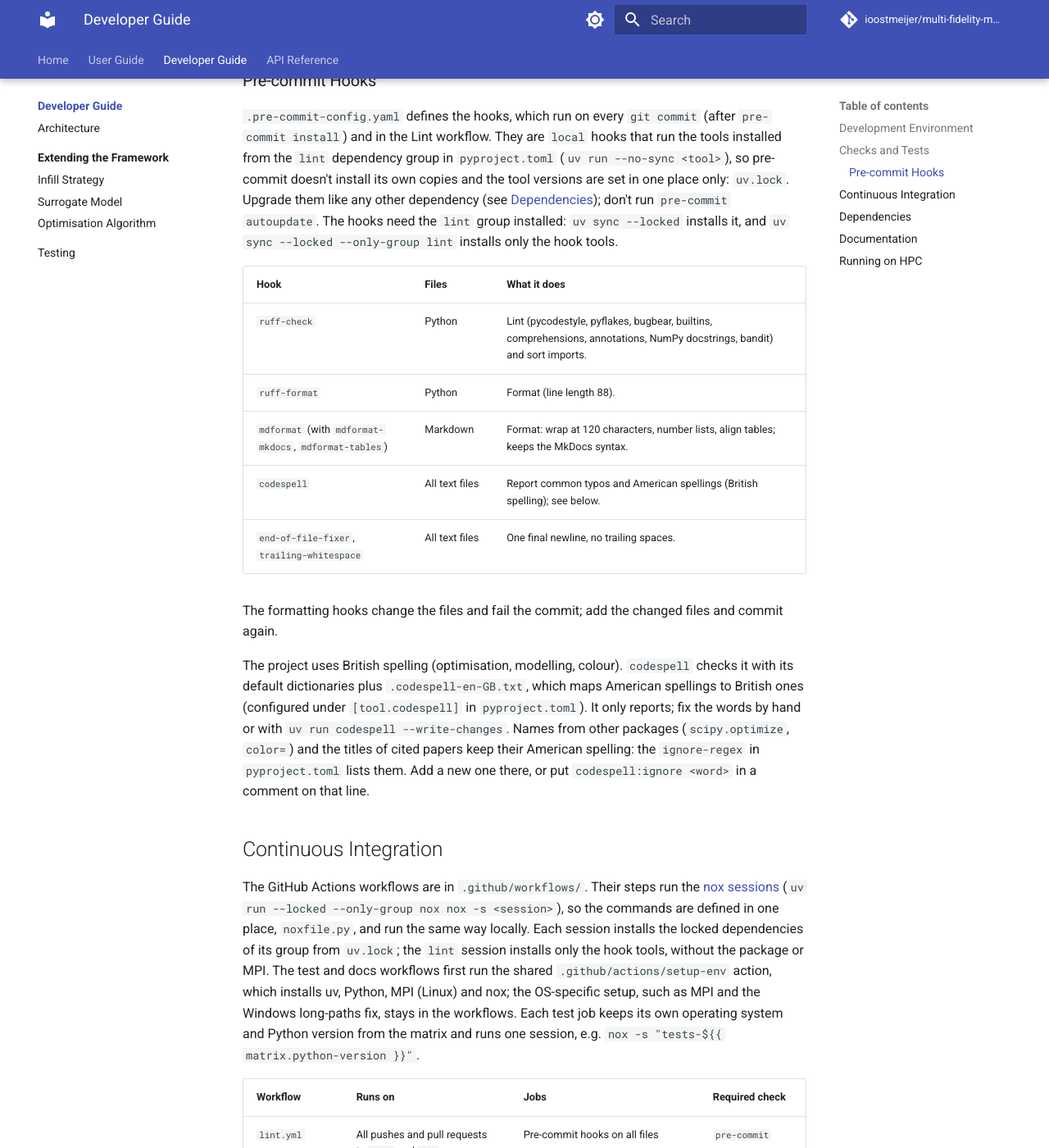
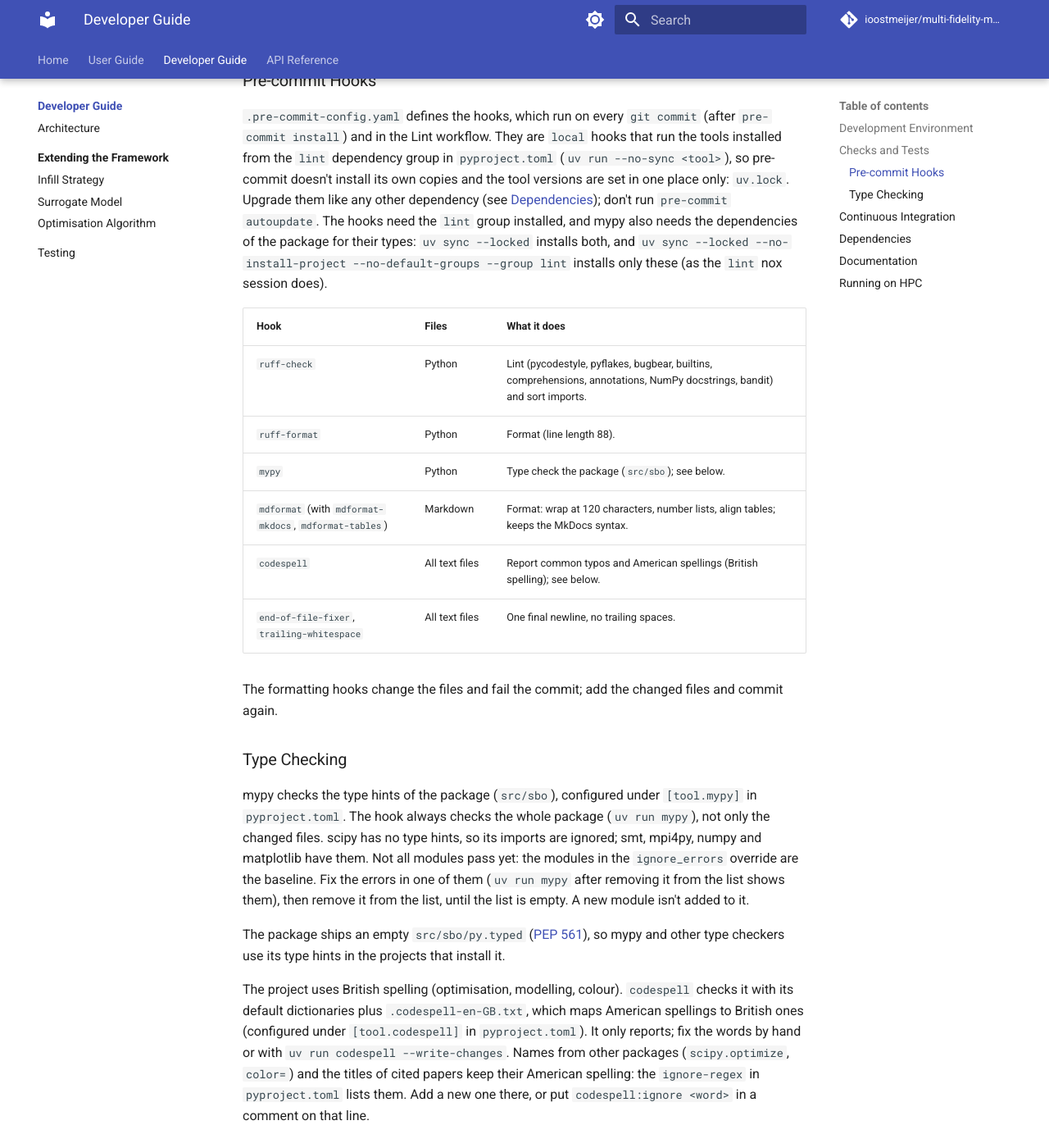
Before and after one commit to ioostmeijer/multi-fidelity-multi-point-sbo, an MkDocs documentation site: the page built from docs/dev/index.md, in a window 1280 px wide and 1400 px high, scrolled down 935 px. Shown: the whole window at 82% size. Built offline with MkDocs 1.6.1 and Material for MkDocs 9.7.7, drawn with Linux system fonts in a browser that asks for light colours; comment, search, counter and statistics services are not loaded; some of the changed text lies outside the part shown.

Commit message:
Update docs with type checking

```diff
--- a/docs/dev/index.md
+++ b/docs/dev/index.md
@@ -45,18 +45,32 @@ See [Testing](testing.md) for what each level covers.
 Lint workflow. They are `local` hooks that run the tools installed from the `lint` dependency group in `pyproject.toml`
 (`uv run --no-sync <tool>`), so pre-commit doesn't install its own copies and the tool versions are set in one place
 only: `uv.lock`. Upgrade them like any other dependency (see [Dependencies](#dependencies)); don't run
-`pre-commit autoupdate`. The hooks need the `lint` group installed: `uv sync --locked` installs it, and
-`uv sync --locked --only-group lint` installs only the hook tools.
+`pre-commit autoupdate`. The hooks need the `lint` group installed, and mypy also needs the dependencies of the package
+for their types: `uv sync --locked` installs both, and
+`uv sync --locked --no-install-project --no-default-groups --group lint` installs only these (as the `lint` nox session
+does).
 
 | Hook                                                   | Files          | What it does                                                                                                             |
 | ------------------------------------------------------ | -------------- | ------------------------------------------------------------------------------------------------------------------------ |
 | `ruff-check`                                           | Python         | Lint (pycodestyle, pyflakes, bugbear, builtins, comprehensions, annotations, NumPy docstrings, bandit) and sort imports. |
 | `ruff-format`                                          | Python         | Format (line length 88).                                                                                                 |
+| `mypy`                                                 | Python         | Type check the package (`src/sbo`); see below.                                                                           |
 | `mdformat` (with `mdformat-mkdocs`, `mdformat-tables`) | Markdown       | Format: wrap at 120 characters, number lists, align tables; keeps the MkDocs syntax.                                     |
 | `codespell`                                            | All text files | Report common typos and American spellings (British spelling); see below.                                                |
 | `end-of-file-fixer`, `trailing-whitespace`             | All text files | One final newline, no trailing spaces.                                                                                   |
 
 The formatting hooks change the files and fail the commit; add the changed files and commit again.
+
+### Type Checking
+
+mypy checks the type hints of the package (`src/sbo`), configured under `[tool.mypy]` in `pyproject.toml`. The hook
+always checks the whole package (`uv run mypy`), not only the changed files. scipy has no type hints, so its imports are
+ignored; smt, mpi4py, numpy and matplotlib have them. Not all modules pass yet: the modules in the `ignore_errors`
+override are the baseline. Fix the errors in one of them (`uv run mypy` after removing it from the list shows them),
+then remove it from the list, until the list is empty. A new module isn't added to it.
+
+The package ships an empty `src/sbo/py.typed` ([PEP 561](https://peps.python.org/pep-0561/)), so mypy and other type
+checkers use its type hints in the projects that install it.
 
 The project uses British spelling (optimisation, modelling, colour). `codespell` checks it with its default dictionaries
 plus `.codespell-en-GB.txt`, which maps American spellings to British ones (configured under `[tool.codespell]` in
@@ -76,7 +90,7 @@ from the matrix and runs one session, e.g. `nox -s "tests-${{ matrix.python-vers
 
 | Workflow             | Runs on                                                    | Jobs                                                                  | Required check          |
 | -------------------- | ---------------------------------------------------------- | --------------------------------------------------------------------- | ----------------------- |
-| `lint.yml`           | All pushes and pull requests to `main` and `dev`           | Pre-commit hooks on all files                                         | `pre-commit`            |
+| `lint.yml`           | All pushes and pull requests to `main` and `dev`           | Pre-commit hooks on all files (incl. mypy)                            | `pre-commit`            |
 | `ci.yml`             | All pushes and pull requests to `main` and `dev`           | deptry, unit tests (Linux and Windows)                                | `CI passed`             |
 | `extended.yml`       | Pull requests and pushes to `main`; manually on any branch | Verification and E2E tests; coverage (manual)                         | `Extended tests passed` |
 | `docs.yml`           | Pushes to `main` and all pull requests                     | Builds the docs; deploys them on `main`                               | `build`                 |
```
